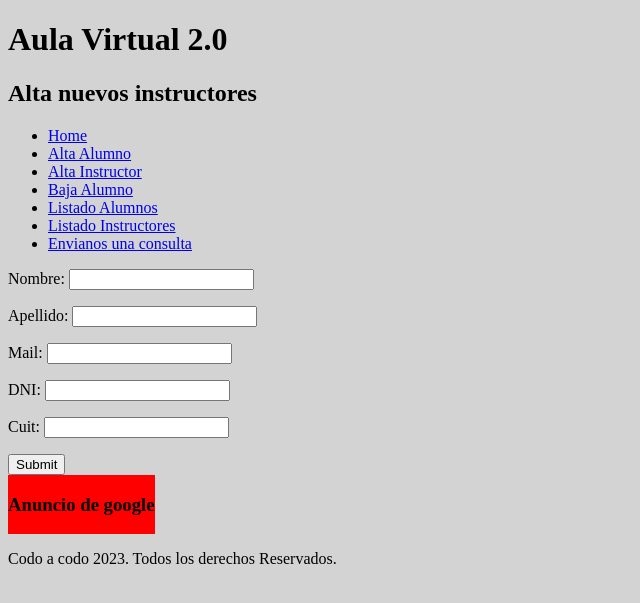
After one commit to LucianoPueyo/Codo-a-Codo-Django-23316, a Django app: page /aula_virtual/alta_instructor/ in a window 1280 px wide. The commit adds this page. Shown: the top 603 px of the page, without its empty margins (0-640 px from the left). Run offline with Django 4.2, Linux system fonts and the light colour scheme.

Commit message:
Clase 24: Modelos 4 - ListView y ModelForm

```diff
--- a/Django/codo_codo_2023/aula_virtual/forms.py
+++ b/Django/codo_codo_2023/aula_virtual/forms.py
@@ -1,6 +1,6 @@
 from django import forms
 from django.core.exceptions import ValidationError
-from .models import Alumno
+from .models import Alumno, Instructor
 
 BIRTH_YEAR_CHOICES = range(1980,2006)
 TYPE_CHOICES = [
@@ -19,6 +19,11 @@ class AltaAlumnoForm(forms.Form):
         # Validar si el Alumno a crear ya existe
         if Alumno.objects.filter(dni=self.cleaned_data["dni"]).exists():
             raise ValidationError("Ya existe un Alumno con ese DNI")
+
+class AltaInstructorForm(forms.ModelForm):
+    class Meta:
+        model = Instructor
+        fields = '__all__'
 
 
 class EnviarConsultaForm(forms.Form):
--- /dev/null
+++ b/Django/codo_codo_2023/aula_virtual/templates/aula_virtual/alta_instructor.html
@@ -0,0 +1,22 @@
+{% extends 'aula_virtual/base.html' %}
+
+{% load static %}
+
+{% block extra_css %}
+    <link rel="stylesheet" href="{% static 'aula_virtual/css/alta_instructor.css' %}">
+{% endblock %}
+
+{% block titulo %}Alta nuevos Instructores{% endblock %}
+
+{% block encabezado %}
+<h1>Aula Virtual 2.0</h1>
+<h2>Alta nuevos instructores</h2>
+{% endblock %}
+
+{% block contenido %}
+<form action="{% url 'alta_instructor' %}" method="POST">
+    {% csrf_token %}
+    {{form.as_p}}
+    <input type="submit">
+</form>
+{% endblock %}
--- a/Django/codo_codo_2023/aula_virtual/templates/aula_virtual/base.html
+++ b/Django/codo_codo_2023/aula_virtual/templates/aula_virtual/base.html
@@ -26,8 +26,10 @@
         <ul>
             <li><a href="{% url 'index' %}">Home</a></li>
             <li><a href="{% url 'alta_alumno' %}">Alta Alumno</a></li>
+            <li><a href="{% url 'alta_instructor' %}">Alta Instructor</a></li>
             <li><a href="{% url 'baja_alumno' %}">Baja Alumno</a></li>
             <li><a href="{% url 'listar_alumnos' %}">Listado Alumnos</a></li>
+            <li><a href="{% url 'listar_instructores' %}">Listado Instructores</a></li>
             <li><a href="{% url 'enviar_consulta' %}">Envianos una consulta</a></li>
         </ul>
     </nav>
--- a/Django/codo_codo_2023/aula_virtual/urls.py
+++ b/Django/codo_codo_2023/aula_virtual/urls.py
@@ -5,9 +5,11 @@ urlpatterns = [
     path('', views.index, name="index"),
     path('saludar/<str:nombre>/', views.saludar, name="saludar"),
     path('alta_alumno/', views.alta_alumno, name="alta_alumno"),
+    path('alta_instructor/', views.alta_instructor, name="alta_instructor"),
     path('baja_alumno/', views.baja_alumno, name="baja_alumno"),
 
     path('listar_alumnos/', views.listar_alumnos, name="listar_alumnos"),
+    path('listar_instructores/', views.listar_instructores.as_view(), name="listar_instructores"),
 
     path('alumnos/2023/', views.alumnos_2023, name="alumnos_2023"),
     re_path(r'^alumnos/(?P<year>[0-9]{4})/$', views.alumnos_by_year, name="alumnos_by_year"),
--- a/Django/codo_codo_2023/aula_virtual/views.py
+++ b/Django/codo_codo_2023/aula_virtual/views.py
@@ -1,9 +1,10 @@
 from django.contrib import messages
 from django.shortcuts import render, redirect
 from django.http import HttpResponse, HttpResponseNotFound
+from django.views.generic.list import ListView
 
-from .forms import AltaAlumnoForm, EnviarConsultaForm
-from .models import Alumno
+from .forms import AltaAlumnoForm, EnviarConsultaForm, AltaInstructorForm
+from .models import Alumno, Instructor
 def index(request):
     print(request.method)
 
@@ -63,6 +64,21 @@ def alta_alumno(request):
 
     return render(request, 'aula_virtual/alta_alumno.html', context)
 
+def alta_instructor(request):
+    context = {}
+    if request.method == "POST":
+        form = AltaInstructorForm(request.POST)
+        if form.is_valid():
+            form.save()
+
+            messages.add_message(request, messages.SUCCESS, 'Instructor dado de alta con éxito')
+            return redirect("listar_instructores")
+    else:
+        form = AltaInstructorForm()
+
+    context["form"] = form
+    return render(request, 'aula_virtual/alta_instructor.html', context)
+
 def baja_alumno(request):
     return HttpResponse("<h2>Baja de estudiantes activos</h2>")
 
@@ -75,6 +91,13 @@ def listar_alumnos(request):
     context['listado_alumnos'] = listado
 
     return render(request, 'aula_virtual/listar_alumnos.html', context)
+
+
+class listar_instructores(ListView):
+    model = Instructor
+    context_object_name = 'Instructores'
+    template_name = 'aula_virtual/listar_instructores.html'
+    ordering = ['dni']
 
 
 def alumnos_2023(request):
```
Also changed, not shown: Django/codo_codo_2023/aula_virtual/templates/aula_virtual/listar_instructores.html (added, +27 -0 lines), Django/codo_codo_2023/aula_virtual/static/aula_virtual/css/alta_instructor.css (added), Django/codo_codo_2023/aula_virtual/static/aula_virtual/css/listar_instructores.css (added), 1 other file.
